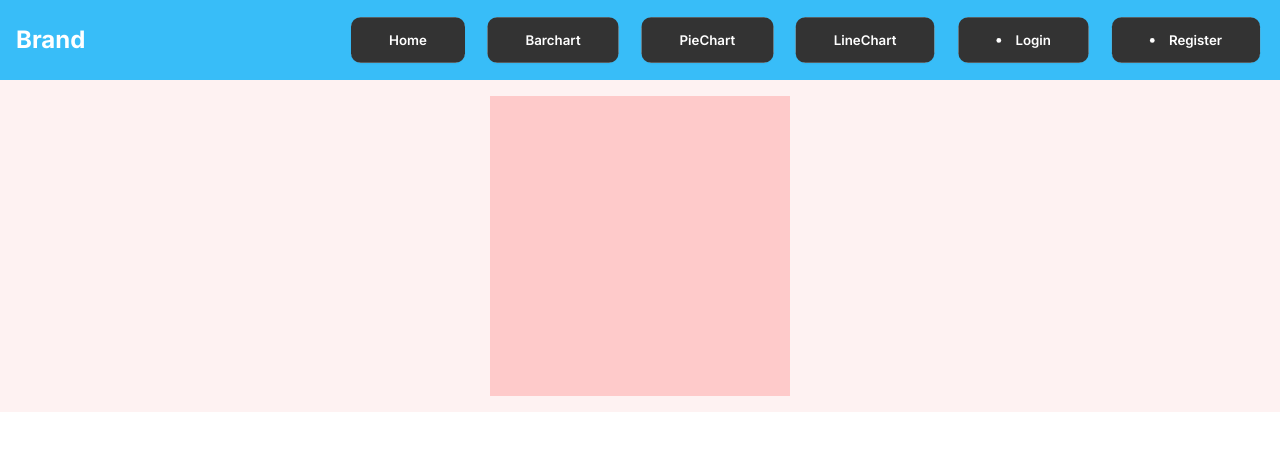
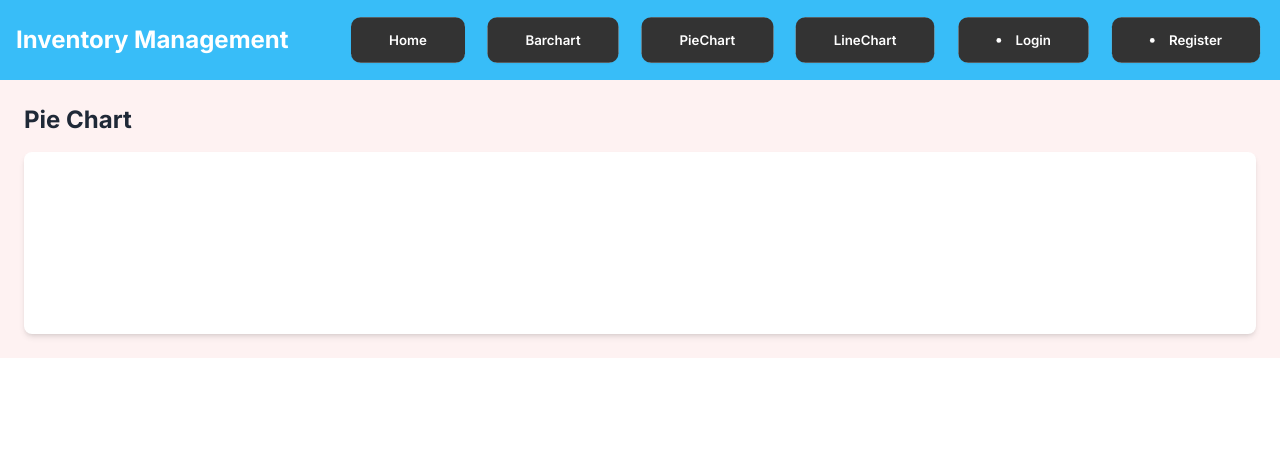
Before and after one commit to rohan1574/google-best-login, a Next.js app: page /piechart in a window 1280 px wide. Shown: the top 450 px of the page. Built offline with nearby package versions, Linux system fonts and the light colour scheme; no server answers.

Commit message:
the final push

```diff
--- a/src/app/components/BarChart.tsx
+++ b/src/app/components/BarChart.tsx
@@ -39,8 +39,32 @@ const BarChart = () => {
   };
 
   return (
-    <div className="chart-container ">
-      <Bar className='bg-red-200 ' data={data} options={{ responsive: true }} />
+    <div className="chart-container h-full">
+      <Bar
+        className="bg-white p-4 shadow-md rounded-lg"
+        data={data}
+        options={{
+          responsive: true,
+          maintainAspectRatio: false, // Ensures responsiveness
+          scales: {
+            x: {
+              beginAtZero: true,
+            },
+            y: {
+              beginAtZero: true,
+            },
+          },
+          plugins: {
+            legend: {
+              position: 'top',
+            },
+            title: {
+              display: true,
+              text: 'Product Quantity Overview',
+            },
+          },
+        }}
+      />
     </div>
   );
 };
--- a/src/app/components/Dashoard.tsx
+++ b/src/app/components/Dashoard.tsx
@@ -15,30 +15,37 @@ const Dashboard: React.FC<DashboardProps> = ({
   onCategorySelect,
 }) => {
   return (
-    <div className="flex  justify-between mb-8">
-      <div className="bg-red-200 h-32 w-[300px] overflow-hidden shadow-xl shadow-purple-500">
-        <h1 className="mb-6 bg-sky-400 py-3 text-white font-bold"> Inventory Management  </h1>
-        <h1 className="move-in-and-out text-2xl font-bold"> Inventory Management  </h1>
+    <div className="flex flex-col lg:flex-row justify-between mb-8 gap-10">
+      <div className="bg-red-200 h-60 w-full lg:w-[400px] overflow-hidden shadow-xl shadow-purple-500 p-4">
+        <h1 className="mb-2  lg:mb-6 bg-sky-400 py-3 text-white font-bold text-center">
+          Inventory Management
+        </h1>
+        <h1 className="move-in-and-out text-xl lg:text-2xl font-bold text-center">
+          Inventory Management
+        </h1>
       </div>
 
-      <div className="bg-white border-2 shadow-xl shadow-purple-500 ">
-        <h1 className="mb-6 bg-sky-400 py-3 text-white font-bold "> Dashboard Management  </h1>
+      <div className="bg-white border-2 shadow-xl shadow-purple-500 w-full p-4">
+        <h1 className="mb-4 lg:mb-6 bg-sky-400 py-3 text-white font-bold text-center">
+          Dashboard Management
+        </h1>
 
-       <div className="flex p-3 gap-4">
-       <div className="flex items-center ">
-
+        <div className="flex flex-col lg:flex-row items-center justify-between p-3 gap-4">
+          <div className="flex flex-col lg:flex-row items-center gap-4">
             <button
               onClick={onToggleForm}
-        className="btn "
+              className="btn flex flex-col lg:flex-row items-center gap-2"
               aria-label="Toggle product form"
             >
-        <div className="flex items-center gap-2"><h1>Products</h1> <School /></div>
-        <h1 className="text-xl font-semibold ">{productCount}</h1>
+              <div className="flex items-center gap-2">
+                <h1>Products</h1>
+                <School />
+              </div>
+              <h1 className="text-xl font-semibold">{productCount}</h1>
             </button>
-
           </div>
 
-    <div className="flex flex-col md:flex-row gap-2">
+          <div className="flex flex-wrap gap-2">
             <button
               onClick={() => onCategorySelect("all")}
               className="btn"
@@ -69,7 +76,6 @@ const Dashboard: React.FC<DashboardProps> = ({
             </button>
           </div>
         </div>
-
       </div>
     </div>
   );
--- a/src/app/components/LineChart.tsx
+++ b/src/app/components/LineChart.tsx
@@ -12,21 +12,50 @@ const LineChart = () => {
   const products = useSelector((state: RootState) => state.inventory.products);
 
   const data = {
-    labels: products.map(product => product.name),
+    labels: products.map((product) => product.name),
     datasets: [
       {
         label: 'Product Quantity',
-        data: products.map(product => product.quantity),
-        borderColor: '#42A5F5',
-        backgroundColor: 'rgba(66, 165, 245, 0.2)',
-        fill: true,
+        data: products.map((product) => product.quantity),
+        borderColor: '#42A5F5', // Line color
+        backgroundColor: 'rgba(66, 165, 245, 0.2)', // Fill color under the line
+        fill: true, // Enable fill under the line
+        pointBackgroundColor: '#42A5F5', // Point color
+        tension: 0.4, // Smooth curves
       },
     ],
   };
 
   return (
-    <div className="chart-container">
-      <Line data={data} options={{ responsive: true }} />
+    <div className="chart-container h-full">
+      <Line
+        className="bg-white p-4 shadow-md rounded-lg"
+        data={data}
+        options={{
+          responsive: true,
+          maintainAspectRatio: false, // Ensures the line chart is responsive
+          plugins: {
+            legend: {
+              position: 'top',
+            },
+            tooltip: {
+              enabled: true,
+            },
+          },
+          scales: {
+            x: {
+              grid: {
+                display: false, // Remove grid lines on x-axis
+              },
+            },
+            y: {
+              grid: {
+                color: 'rgba(200, 200, 200, 0.2)', // Light grid lines on y-axis
+              },
+            },
+          },
+        }}
+      />
     </div>
   );
 };
--- a/src/app/components/Navbar.tsx
+++ b/src/app/components/Navbar.tsx
@@ -12,7 +12,7 @@ const Navbar = () => {
   return (
     <nav className="bg-sky-400 text-white p-4">
       <div className="container mx-auto flex items-center justify-between">
-        <Link href="/" className="text-2xl font-bold">Brand</Link>
+        <Link href="/" className="text-2xl font-bold">Inventory Management</Link>
         <button
           className="lg:hidden p-2"
           onClick={() => setIsOpen(prev => !prev)}
--- a/src/app/components/PieChart.tsx
+++ b/src/app/components/PieChart.tsx
@@ -17,15 +17,29 @@ const PieChart = () => {
       {
         data: products.map(product => product.quantity),
         backgroundColor: ['#FF6384', '#36A2EB', '#FFCE56'], // Example colors
+        hoverOffset: 4,
       },
     ],
   };
 
   return (
-    <div className="chart-container ">
-
-
-      <Pie className='bg-red-200 ' data={data} options={{ responsive: true }} />
+    <div className="chart-container h-full">
+      <Pie
+        className="bg-white p-4 shadow-md rounded-lg"
+        data={data}
+        options={{
+          responsive: true,
+          maintainAspectRatio: false, // Ensures the pie chart is responsive
+          plugins: {
+            legend: {
+              position: 'top',
+            },
+            tooltip: {
+              enabled: true,
+            },
+          },
+        }}
+      />
     </div>
   );
 };
--- a/src/app/dashboard/page.tsx
+++ /dev/null
@@ -1,17 +0,0 @@
-import React from "react";
-import { getServerSession } from "next-auth";
-import { redirect } from "next/navigation";
-
-const Dashboard = async () => {
-  const session = await getServerSession();
-  if (!session) {
-    redirect("/");
-  }
-  return (
-    <div className="flex min-h-screen flex-col items-center justify-between p-24">
-      Dashboard rony
-    </div>
-  );
-};
-
-export default Dashboard;
--- a/src/app/page.tsx
+++ b/src/app/page.tsx
@@ -1,18 +1,16 @@
 "use client";
 
-import React, { useEffect, useState } from 'react';
-import { useRouter } from 'next/navigation';
-import { useSession } from 'next-auth/react';
-import { useSelector } from 'react-redux';
-import ProductList from './components/ProductList';
-import BarChart from './components/BarChart';
-import PieChart from './components/PieChart';
-import LineChart from './components/LineChart';
-import { RootState } from './store/store';
-import AddProductForm from './components/AddProductForm';
-import Dashboard from './components/Dashoard';
-
-
+import React, { useEffect, useState } from "react";
+import { useRouter } from "next/navigation";
+import { useSession } from "next-auth/react";
+import { useSelector } from "react-redux";
+import ProductList from "./components/ProductList";
+import BarChart from "./components/BarChart";
+import PieChart from "./components/PieChart";
+import LineChart from "./components/LineChart";
+import { RootState } from "./store/store";
+import AddProductForm from "./components/AddProductForm";
+import Dashboard from "./components/Dashoard";
 
 const Home = () => {
   const router = useRouter();
@@ -21,7 +19,7 @@ const Home = () => {
   const [selectedCategory, setSelectedCategory] = useState<string | null>(null);
   const products = useSelector((state: RootState) => state.inventory.products);
 
-  const categories = ['laptop', 'electronic', 'mobile']; // Example categories
+  const categories = ["laptop", "electronic", "mobile"]; // Example categories
 
   useEffect(() => {
     if (sessionStatus === "loading") return;
@@ -32,24 +30,28 @@ const Home = () => {
   }, [sessionStatus, router]);
 
   const toggleAddProductForm = () => {
-    setShowAddProductForm(prev => !prev);
+    setShowAddProductForm((prev) => !prev);
   };
 
   const handleCategorySelect = (category: string) => {
     setSelectedCategory(category);
   };
 
-  const filteredProducts = selectedCategory === 'all' || selectedCategory === null
-    ? products
-    : products.filter(product => product.category === selectedCategory);
+  const filteredProducts =
+    selectedCategory === "all" || selectedCategory === null
+      ? products
+      : products.filter((product) => product.category === selectedCategory);
 
   if (sessionStatus === "loading") {
-    return <div className="flex items-center justify-center h-screen"><h1 className="text-xl font-semibold">Loading...</h1></div>;
+    return (
+      <div className="flex items-center justify-center h-screen">
+        <h1 className="text-xl font-semibold">Loading...</h1>
+      </div>
+    );
   }
 
   return (
     <div className="container mx-auto p-4 max-w-7xl ">
-
       <Dashboard
         onToggleForm={toggleAddProductForm}
         productCount={products.length}
@@ -73,11 +75,16 @@ const Home = () => {
 
       <div className="mt-8">
         <h2 className="text-xl font-semibold mb-4">Product Charts</h2>
-        <div className="grid grid-cols-1 md:grid-cols-3 gap-6 ">
-
-          <BarChart />
-          <PieChart />
-          <LineChart />
+        <div className="grid grid-cols-1 md:grid-cols-3 gap-2">
+          <div>
+            <BarChart />
+          </div>
+          <div>
+            <PieChart />
+          </div>
+          <div>
+            <LineChart />
+          </div>
         </div>
       </div>
     </div>
--- a/src/app/piechart/page.tsx
+++ b/src/app/piechart/page.tsx
@@ -3,9 +3,9 @@ import PieChart from '../components/PieChart'; // Adjust the path as needed
 
 const PieChartPage: React.FC = () => {
   return (
-    <div className="container mx-auto p-4 flex justify-center items-center">
-      {/* <h1 className="text-2xl font-bold mb-4">Pie Chart</h1> */}
-      <div className='w-[300px] h-[300px] '>
+    <div className="container mx-auto p-6  ">
+      <h1 className="text-2xl font-bold mb-4">Pie Chart</h1>
+      <div className=' '>
       <PieChart  />
       </div>
     </div>
```
Also changed, not shown: src/app/components/AddProductForm.tsx (+49 -27 lines), 1 other file (tests, documents, lock files or other folders). Lines whose indentation alone changed are shown as unchanged.
